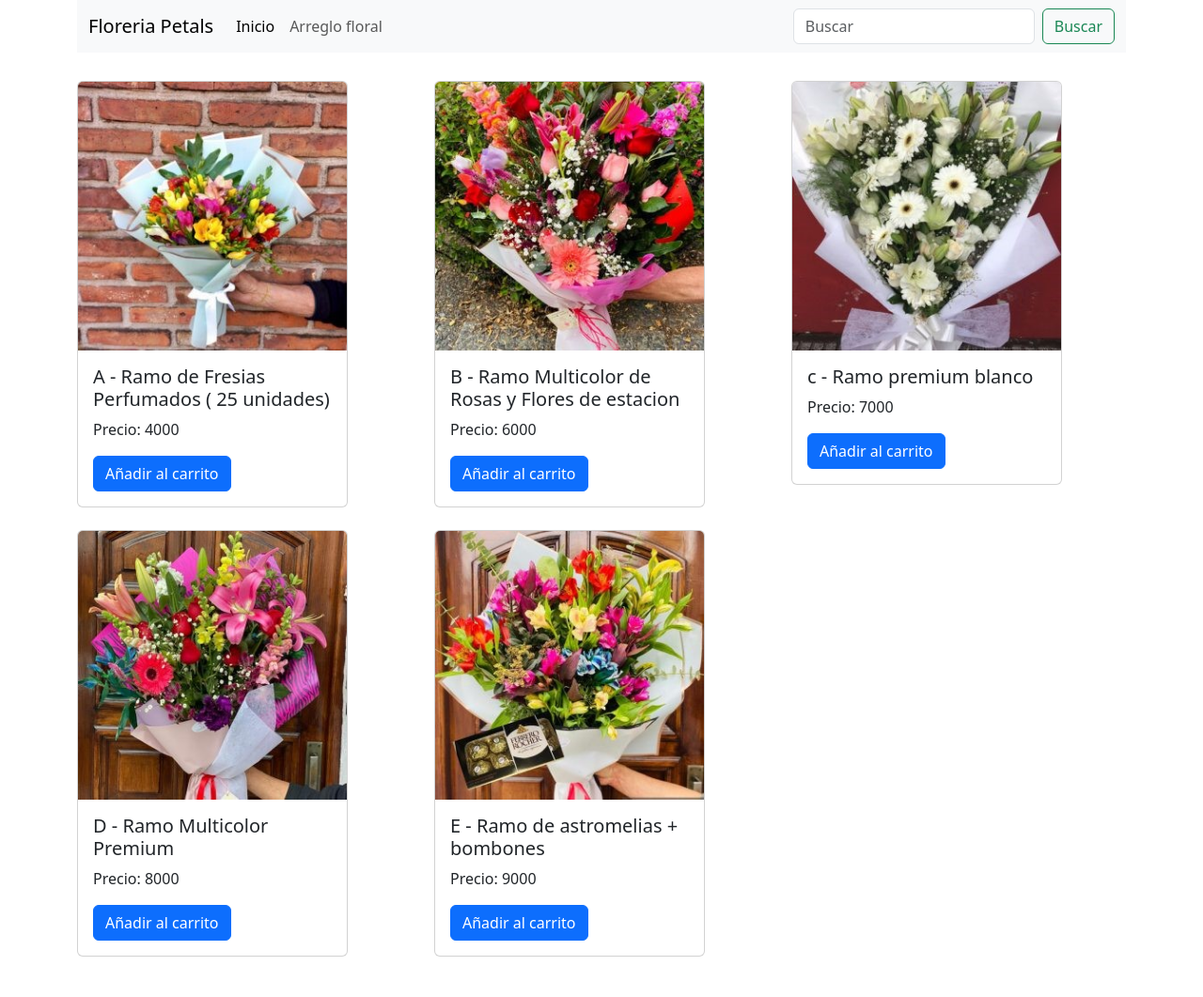
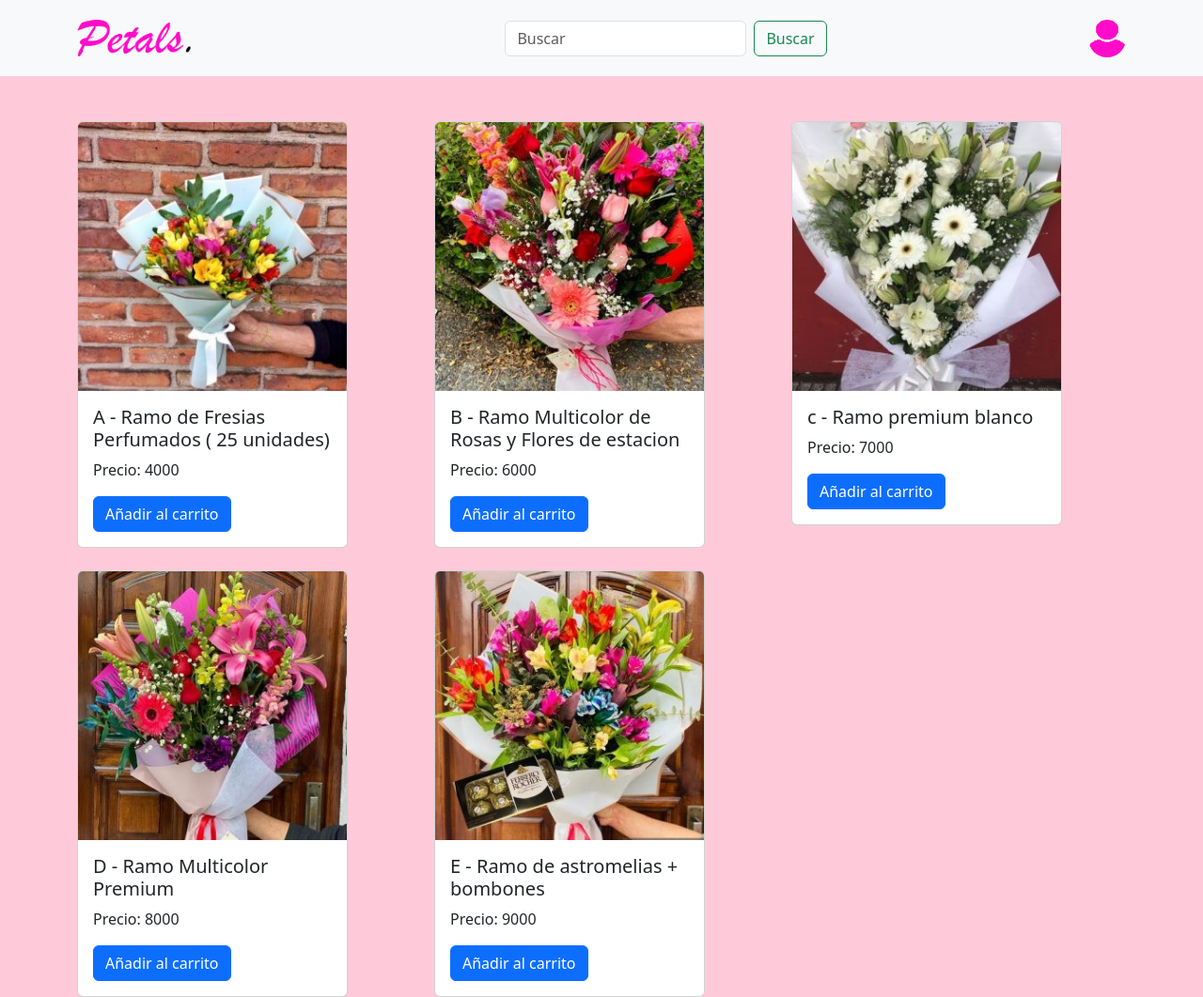
Before and after one commit to LukIt4InDr/proyecto-de-software, a PHP site: page / in a window 1280 px wide. Shown: the whole page at 94% size. Before the commit the page ends 1018 px from the top, so only its background shows below. Run offline with PHP 8.4, Linux system fonts and the light colour scheme.

Commit message:
galeria adaptada

```diff
--- a/galeria/index.html
+++ b/galeria/index.html
@@ -15,10 +15,24 @@
 </head>
 
 <body>
+    <header class="mb-5">
+        <nav class="navbar navbar-expand-sm bg-light py-3">
+            <div class="container">
+                <a class="navbar-brand" href="../inicio/index.html"><img src="img/petals-logo.png" alt="petals-logo" id="logo"></a>
+                <form class="d-flex">
+                    <input class="form-control me-2" type="search" placeholder="Buscar" aria-label="Search">
+                    <button class="btn btn-outline-success" type="submit">Buscar</button>
+                </form>
+                <div>
+                    <a href="../ventana-de-inicio-de-sesion/index.html"><img src="img/user-icon.png" class="rounded-circle" alt="user-icon" id="user-icon"></a>
+                </div>
+            </div>
+        </nav>
+    </header>
 
     <div class="container">
 
-        <nav class="navbar navbar-expand-lg navbar-light bg-light">
+        <!-- <nav class="navbar navbar-expand-lg navbar-light bg-light">
             <div class="container-fluid">
                 <a class="navbar-brand" href="#">Floreria Petals</a>
                 <button class="navbar-toggler" type="button" data-bs-toggle="collapse"
@@ -46,14 +60,14 @@
                     </form>
                 </div>
             </div>
-        </nav>
+        </nav> -->
 
         <div class="flores">
             <div class="row row-cols-1 row-cols-md-3 g-4">
 
                 <div class="col">
                     <div class="card" style="width: 18rem;">
-                        <img src="imagenes/Floreria.jpg" class="card-img-top" alt="...">
+                        <img src="img/Floreria.jpg" class="card-img-top" alt="...">
                         <div class="card-body">
                             <h5 class="card-title">A - Ramo de Fresias Perfumados ( 25 unidades)</h5>
                             <p class="card-text">Precio: 4000</p>
@@ -64,7 +78,7 @@
 
                 <div class="col">
                     <div class="card" style="width: 18rem;">
-                        <img src="imagenes/2.jpg" class="card-img-top" alt="...">
+                        <img src="img/2.jpg" class="card-img-top" alt="...">
                         <div class="card-body">
                             <h5 class="card-title">B - Ramo Multicolor de Rosas y Flores de estacion</h5>
                             <p class="card-text">Precio: 6000</p>
@@ -75,7 +89,7 @@
 
                 <div class="col">
                     <div class="card" style="width: 18rem;">
-                        <img src="imagenes/3.jpg" class="card-img-top" alt="...">
+                        <img src="img/3.jpg" class="card-img-top" alt="...">
                         <div class="card-body">
                             <h5 class="card-title">c - Ramo premium blanco</h5>
                             <p class="card-text">Precio: 7000</p>
@@ -86,7 +100,7 @@
 
                 <div class="col">
                     <div class="card" style="width: 18rem;">
-                        <img src="imagenes/4.jpg" class="card-img-top" alt="...">
+                        <img src="img/4.jpg" class="card-img-top" alt="...">
                         <div class="card-body">
                             <h5 class="card-title">D - Ramo Multicolor Premium</h5>
                             <p class="card-text">Precio: 8000</p>
@@ -97,7 +111,7 @@
                 <!--5 -->
                 <div class="col">
                     <div class="card" style="width: 18rem;">
-                        <img src="imagenes/5.jpg" class="card-img-top" alt="...">
+                        <img src="img/5.jpg" class="card-img-top" alt="...">
                         <div class="card-body">
                             <h5 class="card-title">E - Ramo de astromelias + bombones</h5>
                             <p class="card-text">Precio: 9000</p>
--- a/galeria/style.css
+++ b/galeria/style.css
@@ -1,3 +1,21 @@
+body {
+    background-color: #fecada;
+}
+
+#logo {
+    width: 75%;
+    height: 75%;
+}
+
+#user-icon {
+    width: 40px;
+    height: 40px;
+}
+
+#user-icon:hover {
+    background-color: gray;
+}
+
 .flores {
     margin-top: 30px;
 }
```
Also changed, not shown: galeria/img/2.jpg (renamed from galeria/imagenes/2.jpg), galeria/img/3.jpg (renamed from galeria/imagenes/3.jpg), galeria/img/4.jpg (renamed from galeria/imagenes/4.jpg), galeria/img/5.jpg (renamed from galeria/imagenes/5.jpg), galeria/img/Floreria.jpg (renamed from galeria/imagenes/Floreria.jpg), galeria/img/petals-logo.png (added), galeria/img/user-icon.png (added).
